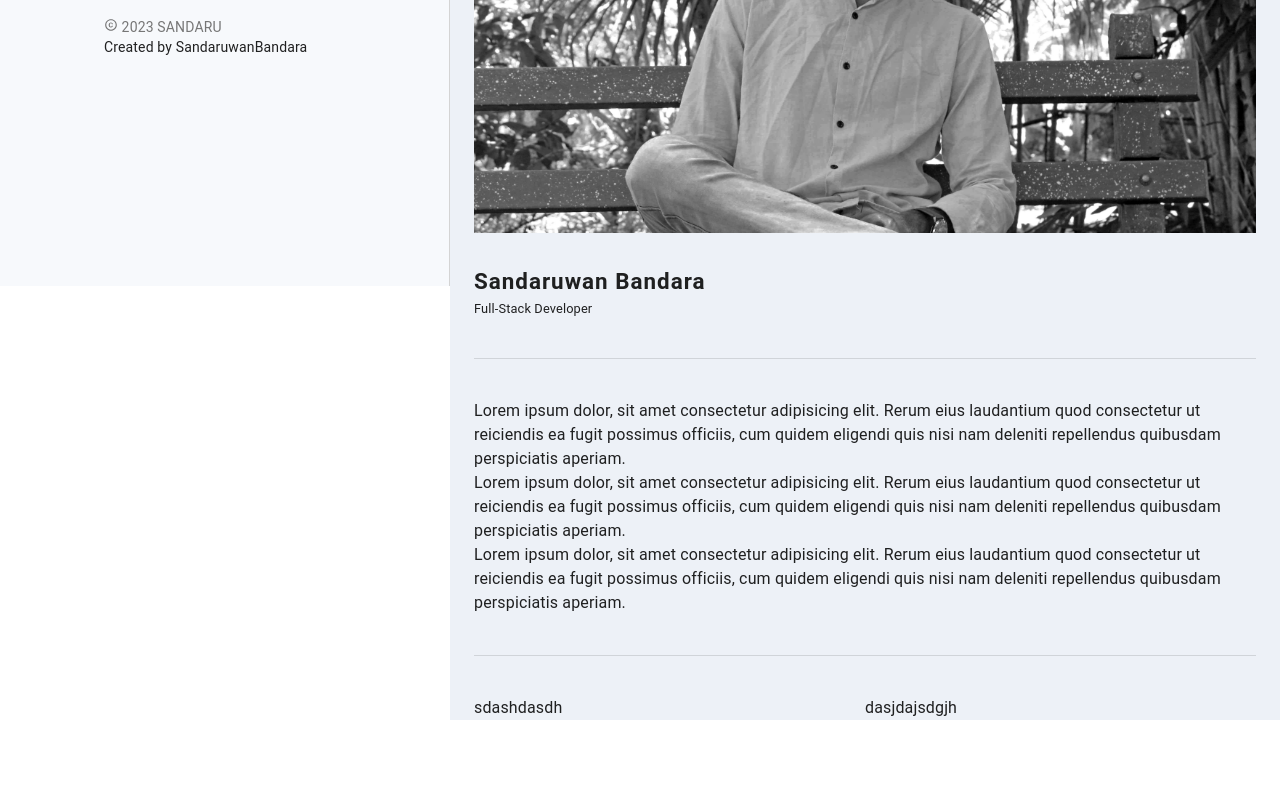
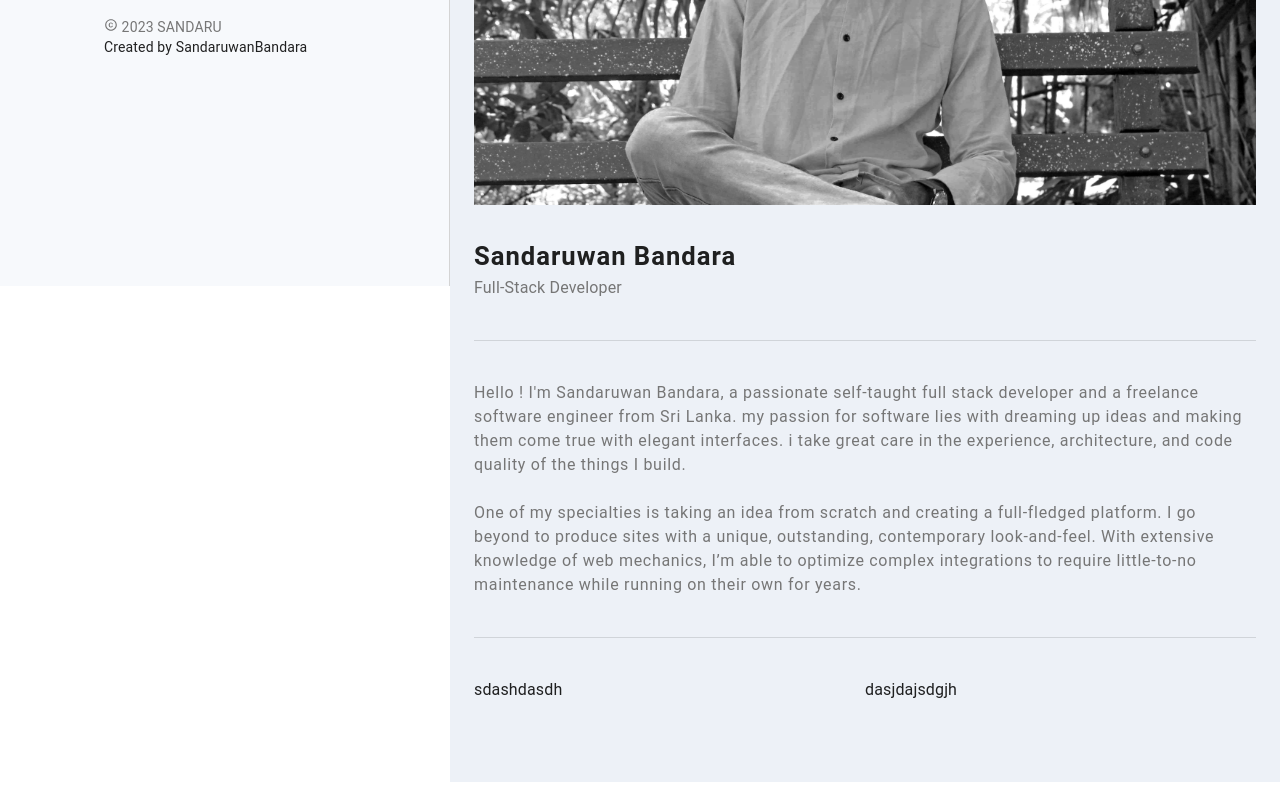
Before and after one commit to SandaruwanB/portfolio, a React (Create React App) app: page /about in a window 1280 px wide. Shown: the part 514-1314 px from the top of the page. Built offline with nearby package versions, Linux system fonts and the light colour scheme.

Commit message:
DEV about page

```diff
--- a/src/components/About.jsx
+++ b/src/components/About.jsx
@@ -11,42 +11,40 @@ const About = () => {
     <Box>
       <CssBaseline />
       <NavBar />
-      <Grow in={true}  >
-        <Box sx={{display : 'flex', pb : 10}}>
+      <Box sx={{display : 'flex'}}>
         <Box
           component={'main'}
           sx={{flexGrow : 1, minHeight : '100vh', width : '100%', pl : { md : '0', sm : '0', lg : '450px' }}}
         >
-            <Box sx={{height : '100%', width : '100%', background : theme.palette.primary.main, pt : 15}}>
+          <Box sx={{height : '100%', width : '100%', background : theme.palette.primary.main, pt : 10, pb : 10}}>
+            <Grow in={true}>
             <Container maxWidth="lg" sx={{width : {xl : '70%'}}}>
               <Box sx={{display : 'block' }}>
-                  <Typography sx={{pl : 3, pr : 3, pt : 1, pb : 1, background : 'rgba(0,0,0,0.4)', display : 'inline-block', fontSize : '0.8rem'}}>
+
+                <Typography sx={{pl : 3, pr : 3, pt : 1, pb : 1, background : theme.components.MuiBadge, display : 'inline-block', fontSize : '0.8rem', fontWeight : 'bold'}}>
                   About
                 </Typography>
               </Box>
-                <Typography sx={{mt : 1, fontSize : '1.5rem', fontWeight : 'bold', letterSpacing : 1}} className='textSecondry'>
+              <Typography sx={{mt : 1, fontSize : '2rem', fontWeight : 'bold', letterSpacing : 2}} className='textSecondry'>
                 About Me
               </Typography>
               <Box sx={{mt : 6}}>
                 <img src='/bg.jpg' alt='bg' width={'100%'} height={500} style={{objectFit : 'cover'}}/>
               </Box>
               <Box sx={{mt : 3}}>
-                  <Typography variant='h6' className='textMain' sx={{fontWeight : '700', letterSpacing : 1, fontSize : '1.4rem'}}>
+                <Typography variant='h6' className='textMain' sx={{fontWeight : '700', letterSpacing : 1, fontSize : '1.6rem'}}>
                   Sandaruwan Bandara
                 </Typography>
-                  <Typography variant='body2' sx={{fontSize : '0.8rem'}}>
+                <Typography variant='body2' sx={{fontSize : '1rem', color : theme.components.MuiListItem}}>
                   Full-Stack Developer
                 </Typography>
               </Box>
               <Divider sx={{mt : 5, mb : 5}}/>
-                <Typography>
-                  Lorem ipsum dolor, sit amet consectetur adipisicing elit. Rerum eius laudantium quod consectetur ut reiciendis ea fugit possimus officiis, cum quidem eligendi quis nisi nam deleniti repellendus quibusdam perspiciatis aperiam.
+              <Typography variant='body1' sx={{letterSpacing : 0.7, color : theme.components.MuiListItem}}>
+                Hello ! I'm Sandaruwan Bandara, a passionate self-taught full stack developer and a freelance software engineer from Sri Lanka. my passion for software lies with dreaming up ideas and making them come true with elegant interfaces. i take great care in the experience, architecture, and code quality of the things I build.
               </Typography>
-                <Typography>
-                  Lorem ipsum dolor, sit amet consectetur adipisicing elit. Rerum eius laudantium quod consectetur ut reiciendis ea fugit possimus officiis, cum quidem eligendi quis nisi nam deleniti repellendus quibusdam perspiciatis aperiam.
-                </Typography>
-                <Typography>
-                  Lorem ipsum dolor, sit amet consectetur adipisicing elit. Rerum eius laudantium quod consectetur ut reiciendis ea fugit possimus officiis, cum quidem eligendi quis nisi nam deleniti repellendus quibusdam perspiciatis aperiam.
+              <Typography variant='body1' sx={{mt : 3, letterSpacing : 0.7, color : theme.components.MuiListItem}}>
+              One of my specialties is taking an idea from scratch and creating a full-fledged platform. I go beyond to produce sites with a unique, outstanding, contemporary look-and-feel. With extensive knowledge of web mechanics, I’m able to optimize complex integrations to require little-to-no maintenance while running on their own for years.
               </Typography>
               <Divider sx={{mt : 5, mb : 5}}/>
               <Box>
@@ -60,10 +58,10 @@ const About = () => {
                 </Grid>
               </Box>
             </Container>
+            </Grow>
           </Box>
         </Box>
       </Box>
-      </Grow>
     </Box>
   )
 }
--- a/src/components/Home.jsx
+++ b/src/components/Home.jsx
@@ -1,5 +1,5 @@
 import React from 'react'
-import { Box, CssBaseline, Grid, IconButton, Typography, useTheme,} from '@mui/material'
+import { Box, CssBaseline, Grid, Grow, IconButton, Typography, useTheme,} from '@mui/material'
 import { LinkedIn, GitHub, Facebook, WhatsApp } from '@mui/icons-material'
 import NavBar from './navbar/NavBar';
 
@@ -19,6 +19,7 @@ const Home = () => {
             component={'main'}
             sx={{flexGrow : 1, height : '100vh',width : '100%', pl : { md : '0', sm : '0', lg : '450px' }, background : theme.palette.primary.main}}
           >
+            <Grow in={true}>
               <Grid container sx={{width : '100%', height : '100%'}} direction={'row'} justifyContent={'center'} alignItems={'center'}>
                 <Grid item xs={12} sm={12} md={5} lg={5} sx={{display : 'flex', justifyContent : {xs : 'center', sm : 'center', md : 'right'}, alignItems : {xs : 'end'}}}>
                   <div className='HomeProfile'>
@@ -41,6 +42,7 @@ const Home = () => {
                   </Box>
                 </Grid>
               </Grid>
+            </Grow>
           </Box>
         </Box>
     </Box>
--- a/src/styles.css
+++ b/src/styles.css
@@ -16,6 +16,10 @@
     padding: 0;
     margin: 0;
     box-sizing: border-box;
+}
+
+body::-webkit-scrollbar{
+    display: none;
 }
 
 .textMain{
--- a/src/theme/darkTheme.js
+++ b/src/theme/darkTheme.js
@@ -16,24 +16,8 @@ const DarkTheme = createTheme({
   components : {
     MuiListItemText : '#FFFFFF',
     MuiListItem : '#BBBBBB',
+    MuiBadge : 'rgba(0,0,0,0.40)',
   },
-  transitions : {
-    easing : {
-      easeInOut : 'cubic-bezier(0.4, 0, 0.2, 1)',
-      easeOut : 'cubic-bezier(0.0, 0, 0.2, 1)',
-      easeIn : 'cubic-bezier(0.4, 0, 1, 1)',
-      sharp : 'cubic-bezier(0.4, 0, 0.6, 1)'
-    },
-    duration : {
-      shortest: 150,
-      shorter: 200,
-      short: 250,
-      standard: 300,
-      complex: 375,
-      enteringScreen: 225,
-      leavingScreen: 195,
-    }
-  }
 })
 
 export default DarkTheme
--- a/src/theme/lightTheme.js
+++ b/src/theme/lightTheme.js
@@ -16,7 +16,8 @@ const LightTheme = createTheme({
   },
   components : {
     MuiListItemText : '#000000',
-    MuiListItem : '#767676'
+    MuiListItem : '#767676',
+    MuiBadge : 'rgba(143, 155, 179, 0.40)',
   }
 })
 
```
Lines whose indentation alone changed are shown as unchanged.
